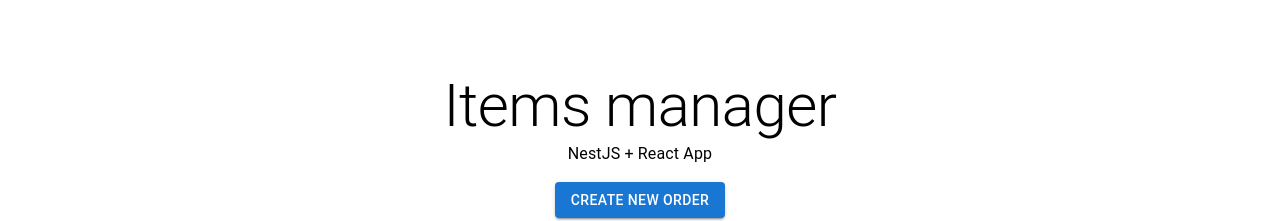
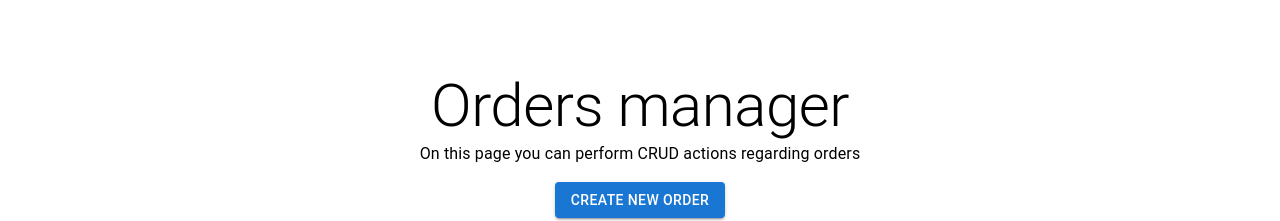
Before and after one commit to gmujica/tiendamia-frontend-v2, a React (Create React App) app: page / in a window 1280 px wide. Shown: the part 167-388 px from the top of the page. Built offline with nearby package versions, Linux system fonts and the light colour scheme; no server answers.

Commit message:
changes on documentation

```diff
--- a/src/api/dataFetcher.js
+++ b/src/api/dataFetcher.js
@@ -53,5 +53,3 @@ export async function fetchTravelingOrdersReport(startDate, endDate) {
     throw new Error("Error fetching traveling orders report");
   }
 }
-
-//export default createItem;
--- a/src/common/RouterLayout.jsx
+++ b/src/common/RouterLayout.jsx
@@ -1,8 +1,6 @@
 import React from "react";
 import { Outlet } from "react-router-dom";
 import NavBar from "./NavBar";
-
-
 
 export const RouterLayout = () => {
   return (
--- a/src/pages/cardDetails/index.jsx
+++ b/src/pages/cardDetails/index.jsx
@@ -50,5 +50,3 @@ export const CardDetailsPage = () => {
     </Container>
   );
 };
-
-//export default CardDetailsPage;
--- a/src/pages/createItem/index.jsx
+++ b/src/pages/createItem/index.jsx
@@ -114,5 +114,3 @@ import {
       </Container>
     );
   };
-
-  //export default CreateItemPage;
--- a/src/pages/createOrder/index.jsx
+++ b/src/pages/createOrder/index.jsx
@@ -8,12 +8,10 @@ import {
     TextField,
   } from "@mui/material";
   import { useState } from "react";
-  //import { useNotification } from "../../contex/notification.contex";
   import { createItem } from "../../api/dataFetcher";
   import { v4 as uuidv4 } from "uuid";
 
   export const CreateOrderPage = () => {
-    //const { getError, getSuccess } = useNotification();
     const [registerData, setregisterData] = useState({
       title: "",
       description: "",
--- a/src/pages/home/index.jsx
+++ b/src/pages/home/index.jsx
@@ -23,8 +23,8 @@ export const HomePage = () => {
   return (
     <Container sx={{ mt: 9 }} maxWidth="xl">
       <HeaderComponent
-        title="Items manager"
-        description="NestJS + React App"
+        title="Orders manager"
+        description="On this page you can perform CRUD actions regarding orders"
         element={
           <Link to={'/orders/create-order'} style={{ textDecoration: "none" }}>
             <Button fullWidth variant="contained">
--- a/src/pages/items/index.jsx
+++ b/src/pages/items/index.jsx
@@ -8,7 +8,6 @@ import { CardComponent, HeaderComponent } from '../../components';
 export const ItemsPage = () => {
   const [data, setData] = useState([]);
   const [loading, setLoading] = useState(true);
-
 
   useEffect(() => {
     const endpoint = '/items';
@@ -26,7 +25,7 @@ export const ItemsPage = () => {
     <Container sx={{ mt: 9 }} maxWidth="xl">
       <HeaderComponent
         title="Items manager"
-        description="NestJS + React App"
+        description="On this page you can perform CRUD actions regarding Items"
         element={
           <Link to={'/items/create-item'} style={{ textDecoration: "none" }}>
             <Button fullWidth variant="contained">
--- a/src/pages/report-treveling/index.jsx
+++ b/src/pages/report-treveling/index.jsx
@@ -44,7 +44,8 @@ export const ReportTravelingPage = () => {
     <Container sx={{ mt: 9 }} maxWidth="xl">
       <HeaderComponent
         title="Reports"
-        description="NestJS + React App"
+        description="Report with all orders in Traveling status between a range of
+        date given by parameter."
         element={
           <>
             <Button fullWidth variant="contained" onClick={handleGenerateReportClick}>
--- a/src/pages/reports/index.jsx
+++ b/src/pages/reports/index.jsx
@@ -32,7 +32,8 @@ export const ReportsPage = () => {
     <Container sx={{ mt: 9 }} maxWidth="xl">
       <HeaderComponent
         title="Reports"
-        description="NestJS + React App"
+        description="This screen generates a report of orders in Availability status and
+        less than 2 days left to fail to comply with the delivery promise (ShippingPromise)"
         element={
           <Button fullWidth variant="contained" onClick={handleClick}>
             Generate report 1
```
Also changed, not shown: 9 other files (tests, documents, lock files or other folders).
